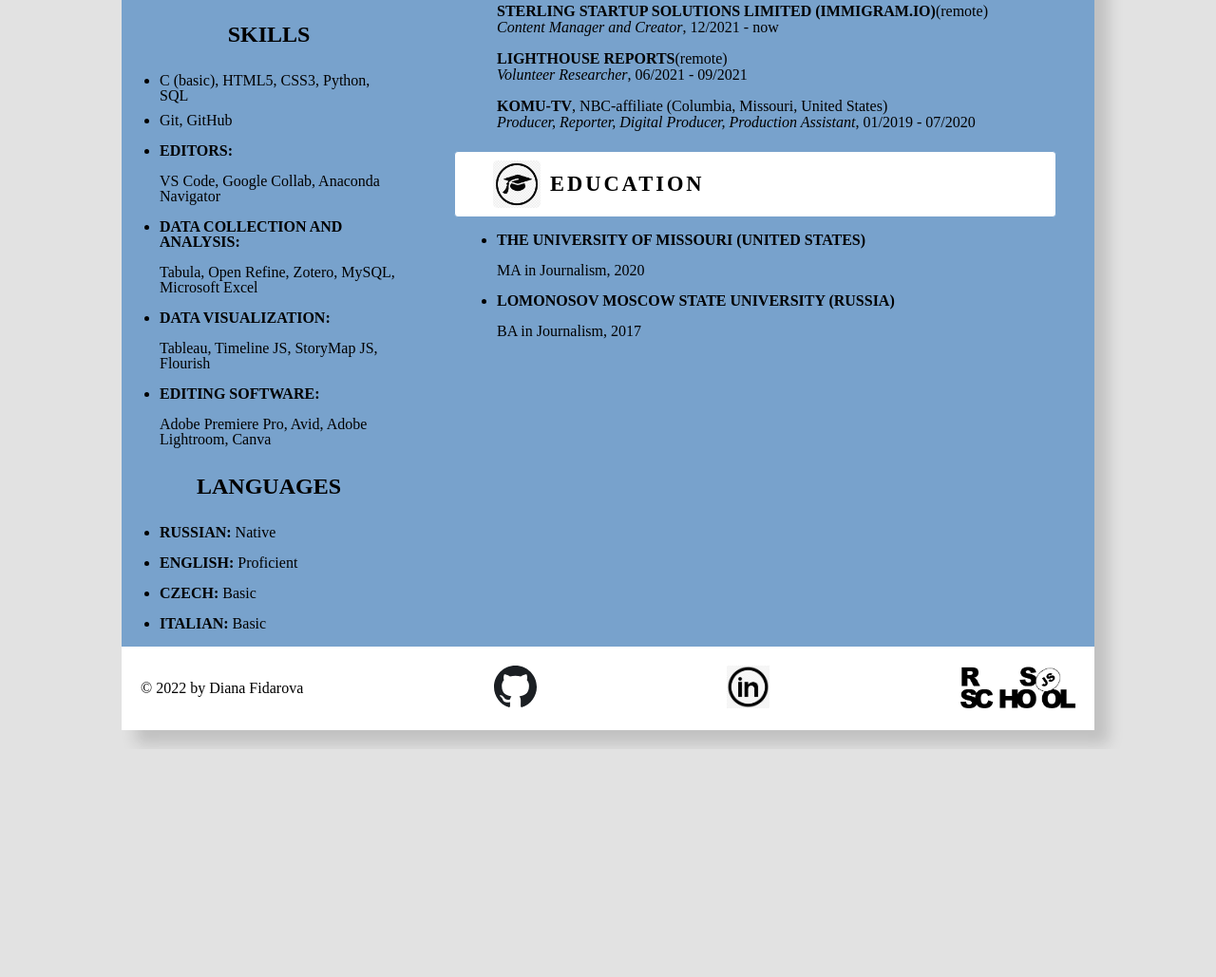
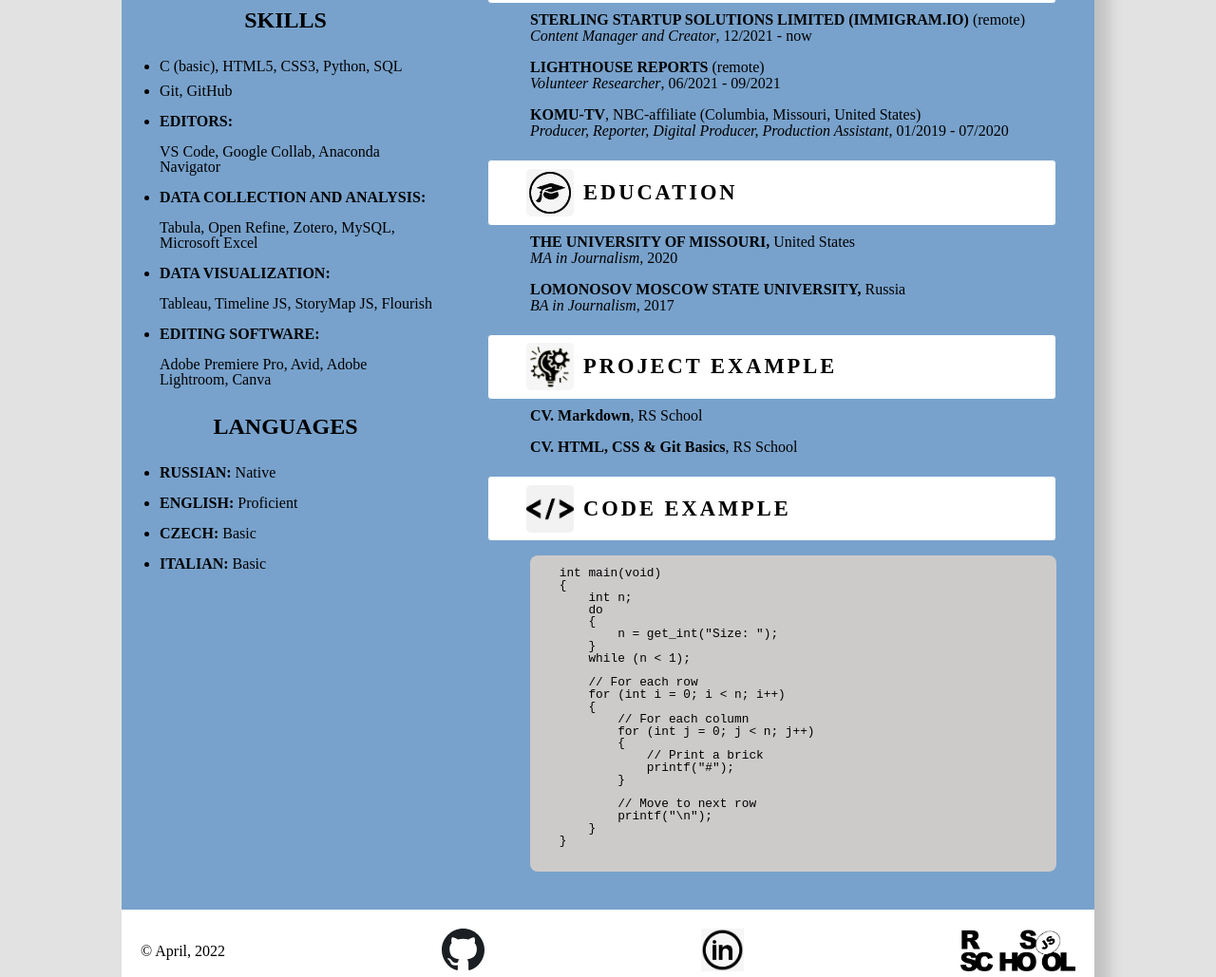
Before and after one commit to difidarova/rsschool-cv, a plain HTML site: page index.html in a window 1280 px wide. Shown: the part 706-1735 px from the top of the page at 95% size. Before the commit the page ends 1495 px from the top, so only its background shows below. Drawn offline with Linux system fonts and the light colour scheme.

Commit message:
fix: minor fixes and changes

```diff
--- a/css/style.css
+++ b/css/style.css
@@ -37,8 +37,9 @@
     margin: 15px;
     border: 10px solid #78A2CC;
     border-radius: 50%;
-    width: 200px;
-    height: auto;
+    height: 210px;
+    width: 235px;
+    object-fit: cover;
   }
 
   header h1 {
@@ -80,7 +81,7 @@
 
   .contacts ul {
     list-style-type: none;
-    margin: 15px;
+    margin: -5px 15px;
     padding: 0;
   }
 
@@ -176,16 +177,30 @@
     text-transform: uppercase;
   }
 
-  .education ul {
-    list-style-type: disc;
-    margin-left: 5px;
-    margin-bottom: 30px;
+  .education p {
+    margin-left: 45px;
+    margin-bottom: 0;
+    line-height: 1px;
   }
 
-  .education-name {
+  .education strong {
     text-transform: uppercase;
-    font-weight: 700;
-    margin-bottom: 15px;
+  }
+
+  .project p {
+    margin-left: 45px;
+    margin-bottom: 0;
+    line-height: 1px;
+  }
+
+  pre {
+    display: block;
+    margin-left: 45px;
+    margin-bottom: 0;
+    border-radius: .5rem;
+    font-family: monospace;
+    font-size: 0.8rem;
+    background-color: rgb(205, 202, 202);
   }
 
   footer {
--- a/index.html
+++ b/index.html
@@ -15,7 +15,7 @@
         <div class="two-blocks">
             <div class="left-block">
                 <header>
-                    <img src="./images/profile-picture.jpeg" alt="Profile Photo">
+                    <img src="./images/profile-picture.png" alt="Profile Photo">
                     <h1>Diana Fidarova</h1>
                     <h2>Junior Frontend Developer</h2>
                 </header>
@@ -79,11 +79,11 @@
                 <section class="about-myself">
                     <div class="sub-header">
                         <img src="./icons/person.png" alt="Person Icon">
-                        <h3>About Myself</h3>
+                        <h2>About Myself</h2>
                     </div>
                     <p>With 5+ years of experience as a TV journalist (reporter and producer), I've decided to switch my career drastically. This decision came in the wake of the pandemic and changes in people's daily lives.</p>
                     <p>I aspire to get a position as a Data Analyst in the future. But I realize that I lack experience and knowledge in the area. That's why I'm in the process of self-learning the basics of Python and data analysis and its practical implementation.</p>
-                    <p>However, the long self-educating path I'm taking shouldn't prevent me from getting an entry-level job. Thus, I'm looking for a position as a Junior Frontend Developer. I'm eager to learn and develop in the digital industry, and I believe my previous experience in researching and analyzing data can help me in this.</p>
+                    <p>However, the long self-educating path I'm taking shouldn't prevent me from getting an entry-level job. Thus, I'm looking for a position as a Junior Frontend Developer. I'm eager to learn and develop in the digital industry, and I believe my previous experience in researching and analyzing data can help me to achieve this.</p>
                 </section>
                 <section class="courses">
                     <div class="sub-header">
@@ -93,7 +93,7 @@
                     <p><strong>JS/Frontend development course</strong>, RS School (in progress)</p>
                     <p><strong>Responsive Web Design</strong>, FreeCodeCamp (in progress)</p>
                     <p><strong>Python</strong>, Sololearn (in progress)</p>
-                    <p><strong>SQL</strong>,Sololearn (2022)</p>
+                    <p><strong>SQL</strong>, Sololearn (2022)</p>
                     <p><strong>Bootcamp: Programming Using HTML and CSS</strong>, Algorithmics (2022)</p>
                 </section>
                 <section class="experience">
@@ -101,9 +101,9 @@
                         <img src="./icons/work.png" alt="Work Icon">
                         <h3>Experience</h3>
                     </div>
-                    <p><strong>Sterling Startup Solutions Limited (Immigram.io)</strong>(remote)</p>
+                    <p><strong>Sterling Startup Solutions Limited (Immigram.io)</strong> (remote)</p>
                     <p><em>Content Manager and Creator</em>, 12/2021 - now</p><br>
-                    <p><strong>Lighthouse Reports</strong>(remote)</p>
+                    <p><strong>Lighthouse Reports</strong> (remote)</p>
                     <p><em>Volunteer Researcher</em>, 06/2021 - 09/2021</p><br>
                     <p><strong>KOMU-TV</strong>, NBC-affiliate (Columbia, Missouri, United States)</p>
                     <p><em>Producer, Reporter, Digital Producer, Production Assistant</em>, 01/2019 - 07/2020</p>
@@ -113,21 +113,56 @@
                         <img src="./icons/education.png" alt="Education Icon">
                         <h3>Education</h3>
                     </div>
-                    <ul>
-                        <li>
-                            <p class="education-name">The University of Missouri (United States)</p>
-                            <p>MA in Journalism, 2020</p>
-                        </li>
-                        <li>
-                            <p class="education-name">Lomonosov Moscow State University (Russia)</p>
-                            <p>BA in Journalism, 2017</p>
-                        </li>
-                    </ul>
+                    <p><strong>The University of Missouri,</strong> United States</p>
+                    <p><em>MA in Journalism,</em> 2020</p><br>
+                    <p><strong>Lomonosov Moscow State University,</strong> Russia</p>
+                    <p><em>BA in Journalism,</em> 2017</p>
+                </section>
+                <section class="project">
+                    <div class="sub-header">
+                        <img src="./icons/project.jpeg" alt="Project Icon">
+                        <h3>Project Example</h3>
+                    </div>
+                    <p><strong>CV. Markdown</strong>, RS School</p><br>
+                    <p><strong>CV. HTML, CSS & Git Basics</strong>, RS School</p>
+                </section>
+                <section class="code">
+                    <div class="sub-header">
+                        <img src="./icons/code.png" alt="Code Icon">
+                        <h3>Code Example</h3>
+                    </div>
+                    <pre>
+                        <code>
+    int main(void)
+    {
+        int n;
+        do
+        {
+            n = get_int("Size: ");
+        }
+        while (n < 1);
+
+        // For each row
+        for (int i = 0; i < n; i++)
+        {
+            // For each column
+            for (int j = 0; j < n; j++)
+            {
+                // Print a brick
+                printf("#");
+            }
+
+            // Move to next row
+            printf("\n");
+        }
+    }
+                        </code>
+                    </pre>
                 </section>
             </div>
         </div>
         <footer>
-            <p>© 2022 by Diana Fidarova</p>
+            <p>© April, 2022</p>
             <a class="github-link" href="https://github.com/difidarova">
                 <img class="github-icon" src="./icons/github.svg" alt="GitHub Icon Transparent" width="45" height="auto">
             </a>
```
Also changed, not shown: icons/code.png (added), icons/code.webp (deleted), icons/project.jpeg (added), images/note-page.jpeg (added), images/profile-picture.jpeg (deleted), images/profile-picture.png (added), 3 other files.
